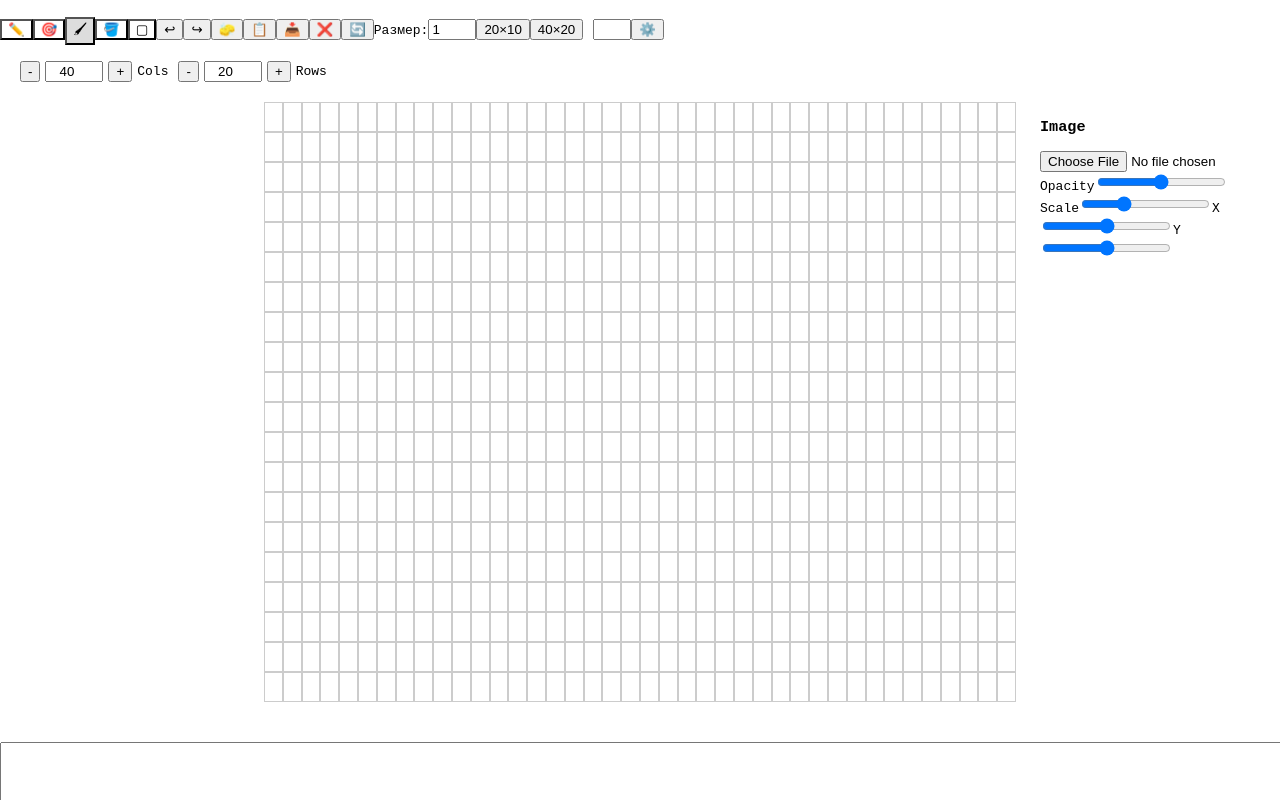
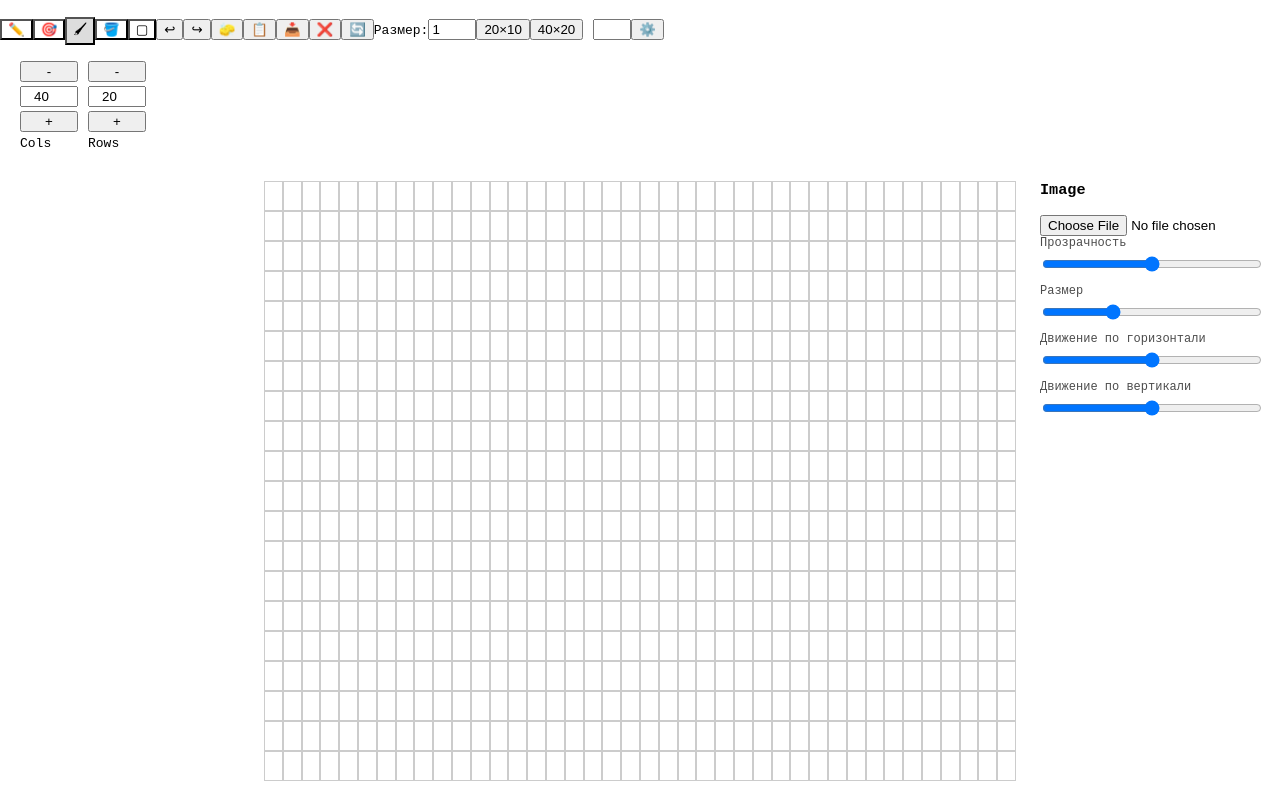
Before and after one commit to PinguiculaW/dots, a React (Vite) app: page / in a window 1280 px wide. Shown: the top 800 px of the page. Built offline with nearby package versions, Linux system fonts and the light colour scheme; a web font is replaced by a local one.

Commit message:
нормализация ползунков

```diff
--- a/src/AppInner.tsx
+++ b/src/AppInner.tsx
@@ -302,7 +302,8 @@
 
           <input type="file" onChange={handleBackgroundUpload} />
 
-          <label>Opacity</label>
+          <div className="control">
+            <label>Прозрачность</label>
             <input
                 type="range"
                 min="0"
@@ -316,8 +317,10 @@
                     }))
                 }
             />
+          </div>
 
-          <label>Scale</label>
+          <div className="control">
+            <label>Размер</label>
             <input
                 type="range"
                 min="0.1"
@@ -331,8 +334,10 @@
                     }))
                 }
             />
+          </div>
 
-          <label>X</label>
+          <div className="control">
+            <label>Движение по горизонтали</label>
             <input
                 type="range"
                 min={-2000}
@@ -346,8 +351,10 @@
                     }))
                 }
             />
+          </div>
 
-          <label>Y</label>
+          <div className="control">
+            <label>Движение по вертикали</label>
             <input
                 type="range"
                 min={-2000}
@@ -363,6 +370,7 @@
             />
           </div>
         </div>
+      </div>
 
       <OutputPanel grid={grid} />
     </div>
--- a/src/styles.css
+++ b/src/styles.css
@@ -151,9 +151,26 @@
 }
 
 .control {
+  /*display: flex;*/
+  /*align-items: center;*/
+  /*gap: 5px;*/
   display: flex;
-  align-items: center;
-  gap: 5px;
+  flex-direction: column; /* 👈 ключ */
+  gap: 4px;
+  margin-bottom: 10px;
+}
+
+.control label {
+  font-size: 12px;
+  opacity: 0.7;
+}
+
+.bg-controls h3 {
+  margin-top: 0;
+}
+
+.control input[type="range"] {
+  width: 100%;
 }
 
 .control input {
```
Lines whose indentation alone changed are shown as unchanged.
